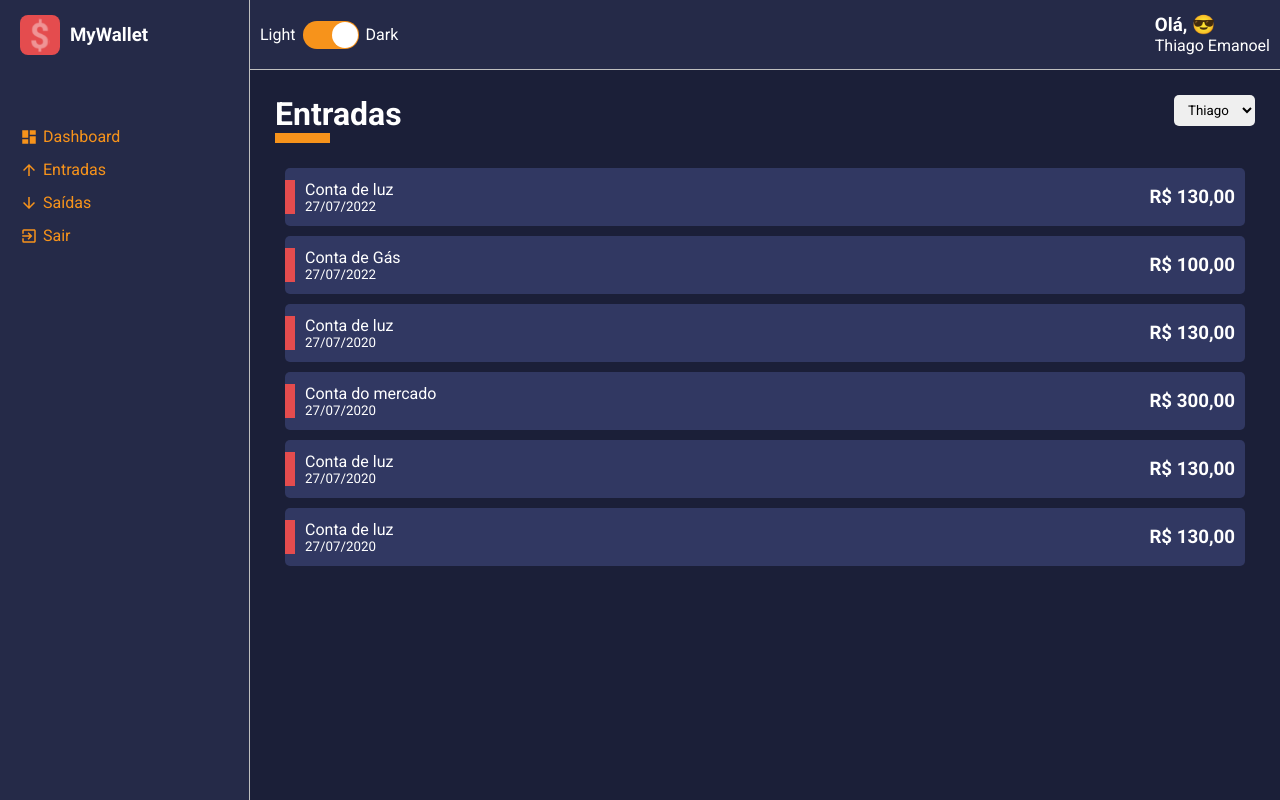
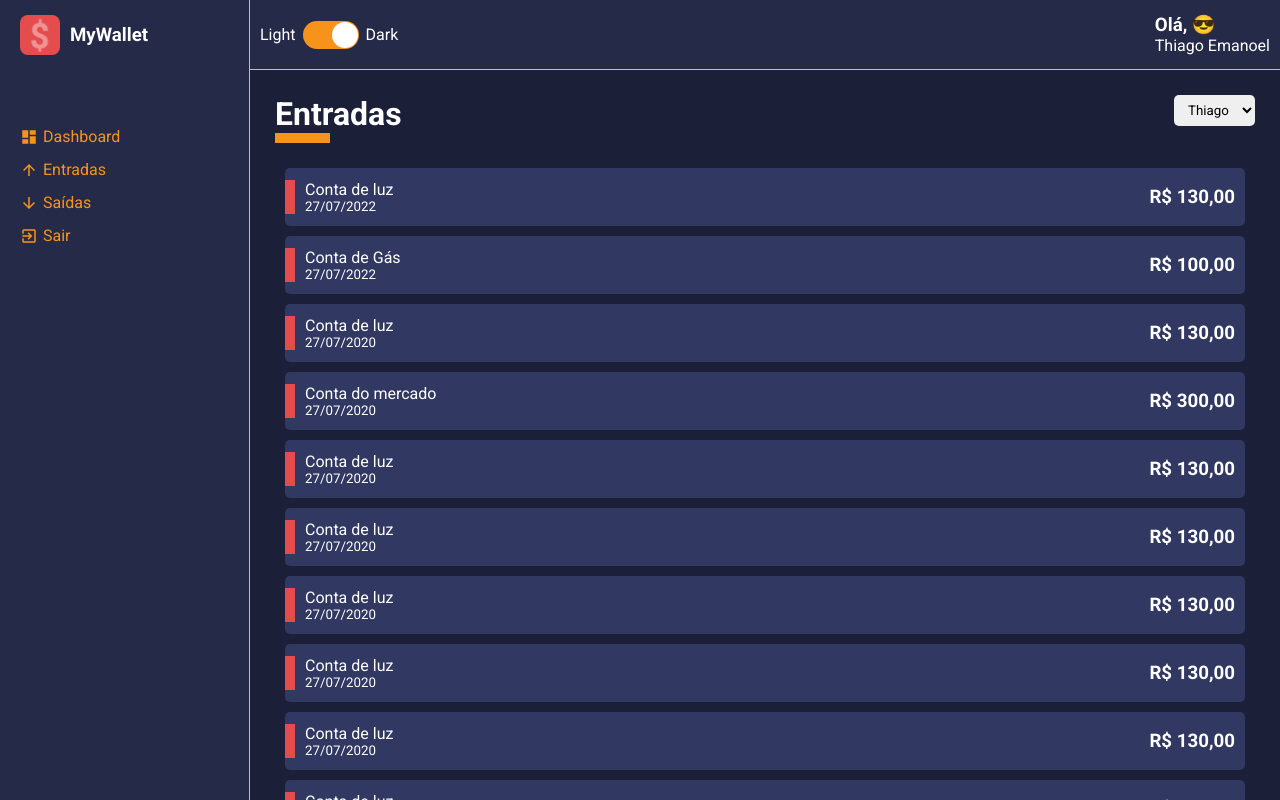
Before and after one commit to thiagoemanoel98/my-wallet-dashboard, a React (Create React App) app: page / in a window 1280 px wide. Built offline with nearby package versions, Linux system fonts and the light colour scheme.

Commit message:
💄 Estilização da barra de rolagem

```diff
--- a/src/components/Content/styles.ts
+++ b/src/components/Content/styles.ts
@@ -6,4 +6,21 @@ export const Container = styled.div`
 
   background-color: ${(props) => props.theme.colors.primary};
   padding: 25px;
+
+  height: calc(100vh - 70px); // altura da tela / desconta a altura do cabeçalho
+  overflow-y: scroll; // O que não couber -> scroll
+
+  ::-webkit-scrollbar {
+    width: 10px;
+  }
+
+  ::-webkit-scrollbar-thumb {
+    background-color: ${props=>props.theme.colors.secundary};
+    border-radius: 10px;
+  }
+
+  ::-webkit-scrollbar-track {
+    background-color: ${props=>props.theme.colors.tertiary};
+    border-radius: 10px;
+  }
 `;
--- a/src/components/Layout/styles.ts
+++ b/src/components/Layout/styles.ts
@@ -1,7 +1,7 @@
 import styled from "styled-components";
 
 // Grid layout com 2 linhas e 2 colunas
-// A primeira coluna (menu) ocupa 25px, a segunda (conteudo)
+// A primeira coluna (menu) ocupa 250px, a segunda (conteudo)
 // ocupa tudo
 export const Container = styled.div`
   display: grid;
--- a/src/pages/List/index.tsx
+++ b/src/pages/List/index.tsx
@@ -70,6 +70,34 @@ const List: React.FC = () => {
           subtitle="27/07/2020"
           amount="R$ 130,00"
         />
+        <HistoryFinanceCardProps
+          cardColor="#313862"
+          tagColor="#E44C4E"
+          title="Conta de luz"
+          subtitle="27/07/2020"
+          amount="R$ 130,00"
+        />
+        <HistoryFinanceCardProps
+          cardColor="#313862"
+          tagColor="#E44C4E"
+          title="Conta de luz"
+          subtitle="27/07/2020"
+          amount="R$ 130,00"
+        />
+        <HistoryFinanceCardProps
+          cardColor="#313862"
+          tagColor="#E44C4E"
+          title="Conta de luz"
+          subtitle="27/07/2020"
+          amount="R$ 130,00"
+        />
+        <HistoryFinanceCardProps
+          cardColor="#313862"
+          tagColor="#E44C4E"
+          title="Conta de luz"
+          subtitle="27/07/2020"
+          amount="R$ 130,00"
+        />
       </S.Content>
     </S.Container>
   );
```
